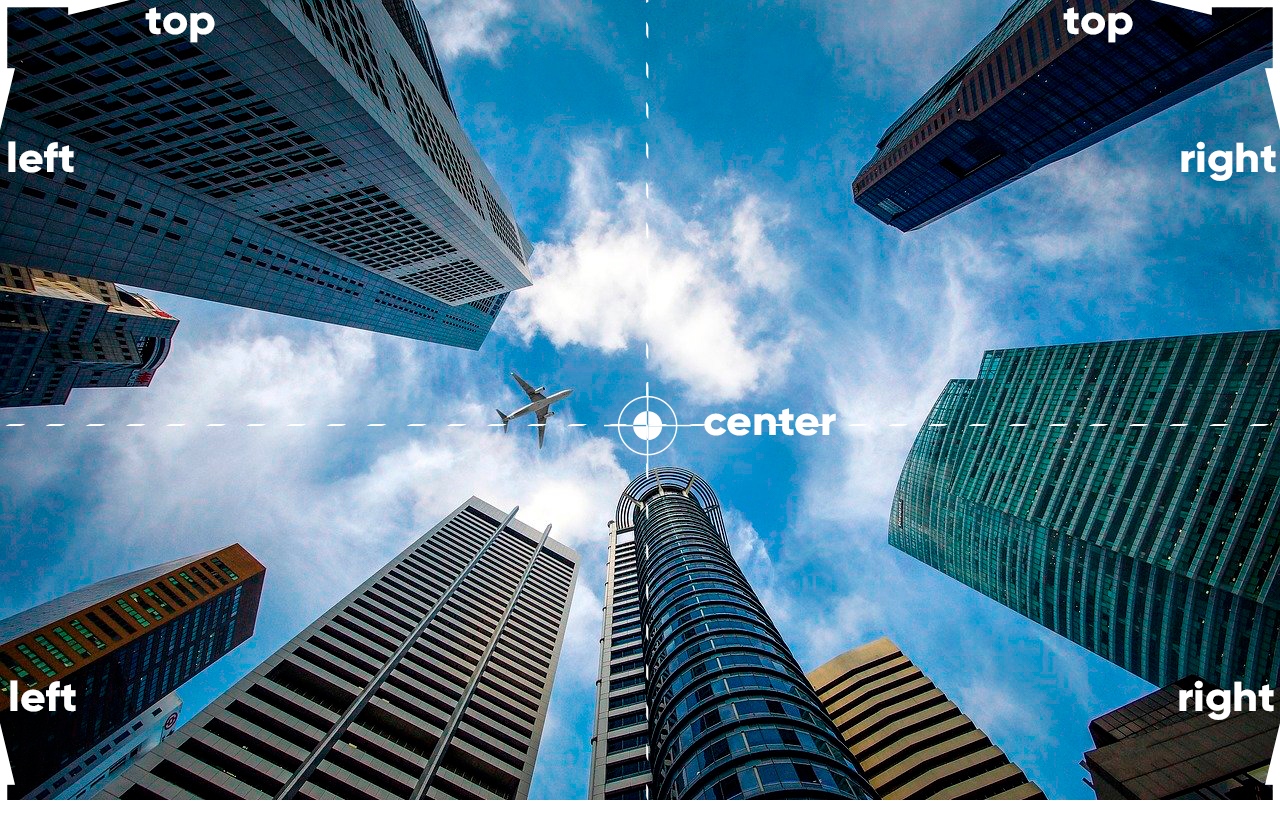
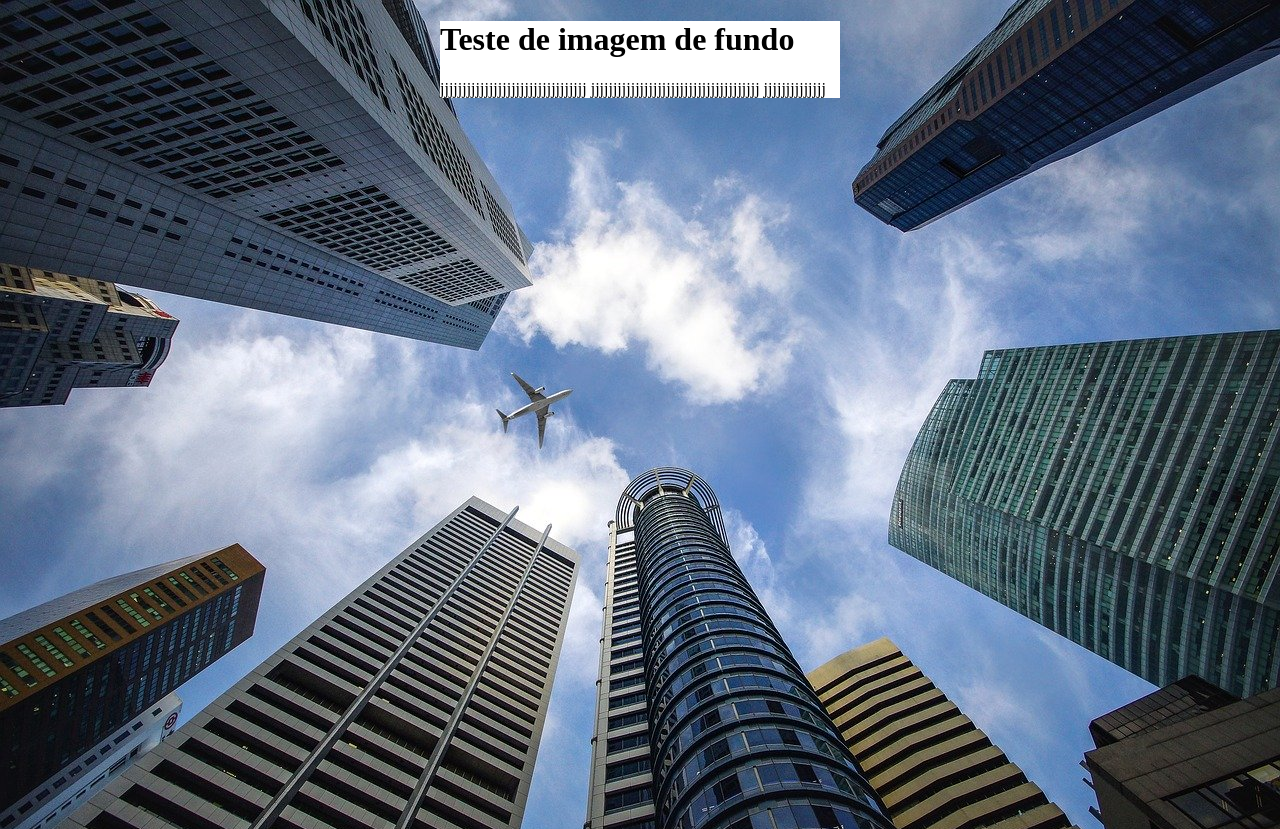
Before and after one commit to luizleite10/html-css, a plain HTML site: page ex022/fundo005.html in a window 1280 px wide. Before the commit the page ends 800 px from the top, so only its background shows below. Drawn offline with Linux system fonts and the light colour scheme.

Commit message:
atualizei

```diff
--- a/ex022/fundo005.html
+++ b/ex022/fundo005.html
@@ -5,12 +5,27 @@
     <meta name="viewport" content="width=device-width, initial-scale=1.0">
     <title>Document</title>
     <style>
-        body {
-            background-image: url('imagens/wallpaper003.jpg');
+        body{
+            height: 100vh;
+            background: black;
+            background-image: url('imagens/wallpaper002.jpg');
+            background-repeat: no-repeat;
+            background-size: cover;
+        }
+
+        main{
+            background-color: white;
+            margin: auto;
+            width: 400px;
         }
     </style>
 </head>
 <body>
+    <main>
 
+        <h1>Teste de imagem de fundo</h1>
+        <p>jjjjjjjjjjjjjjjjjjjjjjjjjjjjjjjjj jjjjjjjjjjjjjjjjjjjjjjjjjjjjjjjjjjjjjj jjjjjjjjjjjjjj </p>
+
+    </main>
 </body>
 </html>
```
Also changed, not shown: ex022/fundo006.html (added).
